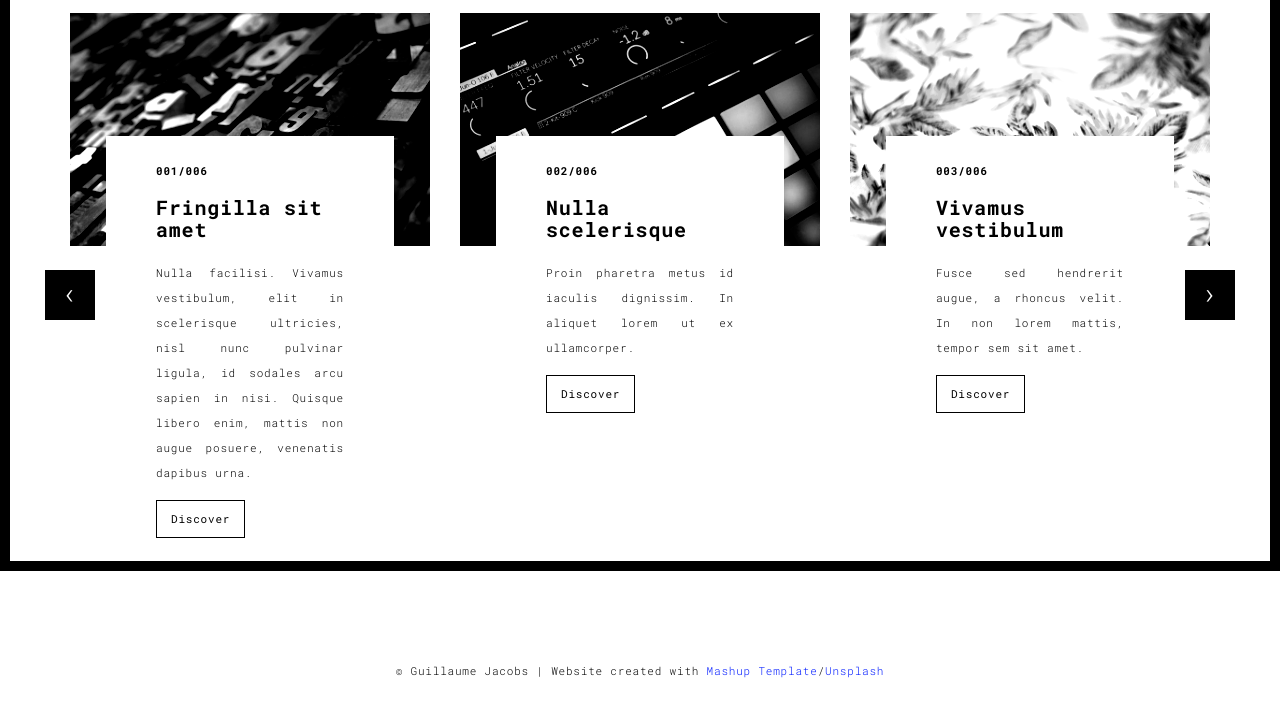
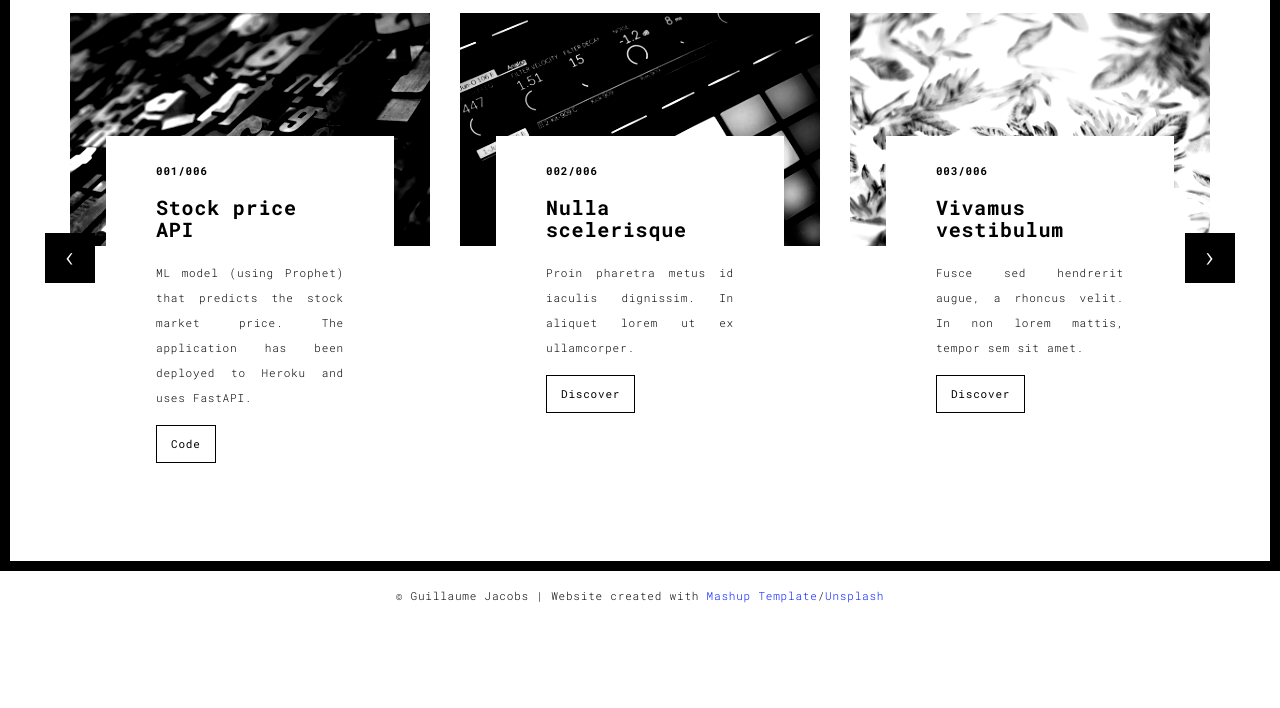
Before and after one commit to Agilulfe/portfolio, a Flask app: page /ml.html in a window 1280 px wide. Shown: the part 229-937 px from the top of the page. After the commit the page ends 832 px from the top, so only its background shows below. Run offline with Flask 2, Linux system fonts and the light colour scheme; some libraries are stand-ins or nearby versions.

Commit message:
adding fast api ml

```diff
--- a/templates/ml.html
+++ b/templates/ml.html
@@ -77,13 +77,13 @@
                                         </a>
                                         <div class="card-container card-container-lg">
                                             <h4>001/006</h4>
-                                            <h3>Fringilla sit amet</h3>
+                                            <h3>Stock price API</h3>
                                             <p style="text-align:justify;">
-                                                Nulla facilisi. Vivamus vestibulum, elit in scelerisque ultricies, nisl
-                                                nunc pulvinar ligula, id sodales arcu sapien in nisi. Quisque libero
-                                                enim, mattis non augue posuere, venenatis dapibus urna.
+                                                ML model (using Prophet) that predicts the stock market price. The
+                                                application has been deployed to Heroku and uses FastAPI.
                                             </p>
-                                            <a href="./work.html" title="" class="btn btn-default">Discover</a>
+                                            <a href="https://github.com/Agilulfe/fastapi-ml" target="_blank" title=""
+                                                class="btn btn-default">Code</a>
                                         </div>
                                     </div>
                                     <div class="col-sm-4">
```
Also changed, not shown: templates/python.html (+7 -4 lines).
